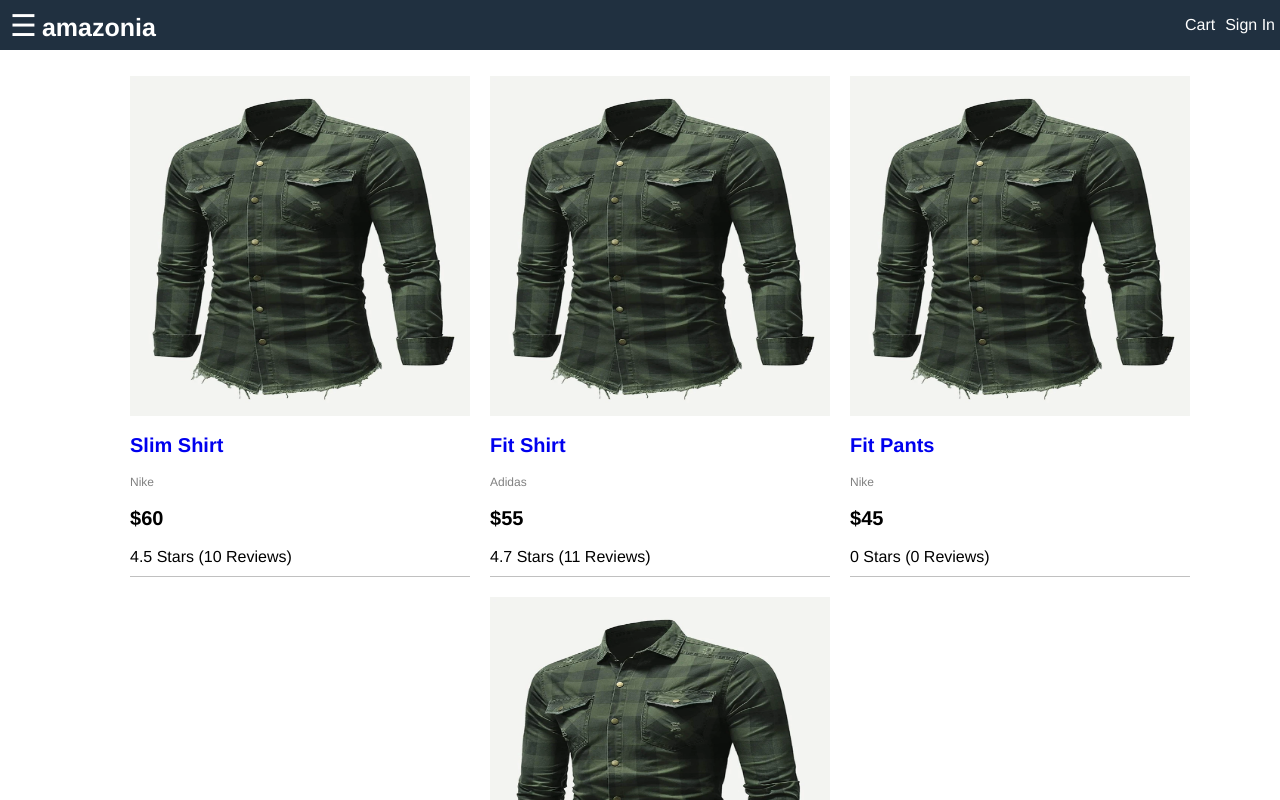
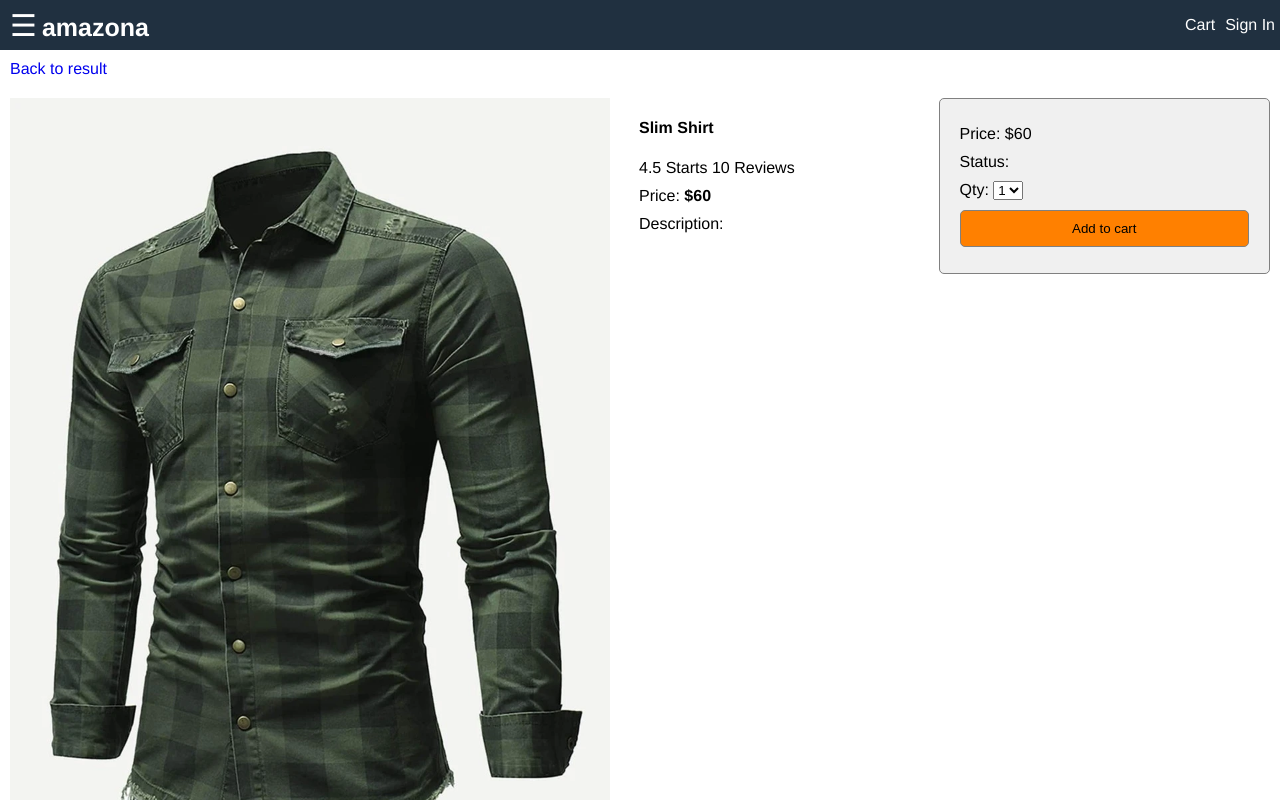
Before and after one commit to ZEwela/amazonia-, a React (Create React App) app in the folder frontend/: page /products/1 in a window 1280 px wide. Shown: the top 800 px of the page. Built offline with nearby package versions, Linux system fonts and the light colour scheme.

Commit message:
Product Details

```diff
--- a/frontend/package.json
+++ b/frontend/package.json
@@ -8,6 +8,7 @@
     "@testing-library/user-event": "^13.5.0",
     "react": "^18.2.0",
     "react-dom": "^18.2.0",
+    "react-router-dom": "^6.8.1",
     "react-scripts": "5.0.1",
     "web-vitals": "^2.1.4"
   },
--- a/frontend/src/App.js
+++ b/frontend/src/App.js
@@ -1,6 +1,8 @@
 import React from 'react';
+import { Link, Route, Routes } from 'react-router-dom';
 import './App.css';
-import data from './data';
+import HomeScreen from './Screens/HomeScreen';
+import ProductScreen from './Screens/ProductScreen';
 
 
 function App() {
@@ -12,13 +14,14 @@ function App() {
   }
 
   return (
+
         <div className="grid-container">
             <header className="header">
                 <div className="brand">
                     <button onClick={openMenu}>
                         &#9776;
                     </button>
-                <a href="index.html">amazonia</a>
+                    <Link to="/">amazona</Link>
                 </div>
                 <div className="header-links">
                     <a href="cart.html">Cart</a>
@@ -37,23 +40,10 @@ function App() {
             </aside>
             <main className="main">
                 <div className="content">
-                <ul className="products">
-                    {
-                        data.products.map(product =>
-                            <li>
-                                <div className="product">
-                                    <img  className="product-image" src={product.image} alt="product"/>
-                                    <div className="product-name">
-                                        <a href="product.html">{product.name}</a>
-                                    </div>
-                                    <div className="product-brand">{product.brand}</div>
-                                    <div className="product-price">${product.price}</div>
-                                    <div className="product-rating">{product.rating} Stars ({product.numReviews} Reviews)</div>
-                                </div>
-                            </li>
-                        )
-                    }
-                </ul>
+                    <Routes>
+                        <Route path="/products/:id" element={<ProductScreen/>} />
+                        <Route path="/" exact={true} element={<HomeScreen/>} />
+                    </Routes>
                 </div>
             </main>
             <footer className="footer">
--- /dev/null
+++ b/frontend/src/Screens/HomeScreen.js
@@ -0,0 +1,26 @@
+import { Link } from 'react-router-dom';
+import data from '../data';
+
+function HomeScreen(props) {
+    return (
+        <ul className="products">
+            {
+                data.products.map(product =>
+                    <li key={product._id}>
+                        <div className="product">
+                            <img  className="product-image" src={product.image} alt="product"/>
+                            <div className="product-name">
+                                <Link to={`/products/${product._id}`}>{product.name}</Link>
+                            </div>
+                            <div className="product-brand">{product.brand}</div>
+                            <div className="product-price">${product.price}</div>
+                            <div className="product-rating">{product.rating} Stars ({product.numReviews} Reviews)</div>
+                        </div>
+                    </li>
+                )
+            }
+        </ul>
+    )
+}
+
+export default HomeScreen;
--- /dev/null
+++ b/frontend/src/Screens/ProductScreen.js
@@ -0,0 +1,64 @@
+import React from 'react';
+import { useParams, Link } from 'react-router-dom';
+import data from '../data';
+
+
+function ProductScreen(props) {
+    const { id } = useParams();
+    const product = data.products.find(x=> x._id === id);
+
+
+
+    return <div>
+        <div className='back-to-result'>
+            <Link to="/">Back to result</Link>
+        </div>
+        <div className='details'>
+            <div className='details-image'>
+                <img src={product.image} alt={product.name}></img>
+            </div>
+            <div className='details-info'>
+                <ul>
+                    <li>
+                        <h4>{product.name}</h4>
+                    </li>
+                    <li>
+                        {product.rating} Starts {product.numReviews} Reviews
+                    </li>
+                    <li>
+                        Price: <b>${product.price}</b>
+                    </li>
+                    <li>
+                        Description:
+                        <div>
+                            {product.description}
+                        </div>
+                    </li>
+                </ul>
+            </div>
+            <div className='details-action'>
+                <ul>
+                    <li>
+                        Price: ${product.price}
+                    </li>
+                    <li>
+                        Status: {product.status}
+                    </li>
+                    <li>
+                        Qty: <select>
+                            <option>1</option>
+                            <option>2</option>
+                            <option>3</option>
+                            <option>4</option>
+                        </select>
+                    </li>
+                    <li>
+                        <button className="button primary">Add to cart</button>
+                    </li>
+                </ul>
+            </div>
+        </div>
+    </div>
+}
+
+export default ProductScreen;
--- a/frontend/src/data.js
+++ b/frontend/src/data.js
@@ -1,6 +1,7 @@
-export default {
+const data = {
     products: [
         {
+            _id:'1',
             name: 'Slim Shirt',
             category: 'Shirts',
             image:'/images/d1.jpg',
@@ -10,6 +11,7 @@ export default {
             numReviews: 10
         },
         {
+            _id:'2',
             name: 'Fit Shirt',
             category: 'Shirts',
             image:'/images/d1.jpg',
@@ -19,6 +21,7 @@ export default {
             numReviews: 11
         },
         {
+            _id:'3',
             name: 'Fit Pants',
             category: 'Pants',
             image:'/images/d1.jpg',
@@ -28,6 +31,7 @@ export default {
             numReviews: 0
         },
         {
+            _id:'4',
             name: 'Best Pants',
             category: 'Pants',
             image:'/images/d1.jpg',
@@ -38,3 +42,5 @@ export default {
         },
     ]
 }
+
+export default data;
--- a/frontend/src/index.css
+++ b/frontend/src/index.css
@@ -6,6 +6,9 @@ body{
   font: 1.6rem Helvetica;
   height: 100vh;
   margin: 0;
+}
+#root{
+  height: 100%;
 }
 .grid-container{
   display: grid;
@@ -133,3 +136,54 @@ a:hover{
   right: .5rem;
   top: 1.5rem;
 }
+
+/* Product Details */
+.details{
+  display: flex;
+  justify-content: space-between;
+  align-items: flex-start;
+  flex-wrap: wrap;
+  padding: 1rem;
+}
+.details-image {
+  flex: 2 1 60rem;
+}
+.details-image img {
+  max-width: 60rem;
+}
+.details-info {
+  flex: 1 1 30rem;
+}
+.details-action {
+  flex: 1 1 30rem;
+  border: .1rem #808080 solid;
+  border-radius: 0.5rem;
+  background-color: #f0f0f0f0;
+  padding: 1rem;
+}
+.details-info ul, .details-action ul{
+  list-style-type: none;
+  padding: 0;
+}
+.details-info li, .details-action li{
+  margin: 1rem;
+}
+.back-to-result{
+  padding: 1rem;
+}
+.details-action ul li:last-child {
+  display: flex;
+  flex-direction: column;
+}
+.button{
+  padding: 1rem;
+  border: .1rem #808080 solid;
+  border-radius: 0.5rem;
+  cursor: pointer;
+}
+.button:hover{
+  border: .1rem #404040 solid;
+}
+.button.primary{
+  background-color: #ff8000;
+}
--- a/frontend/src/index.js
+++ b/frontend/src/index.js
@@ -3,11 +3,14 @@ import ReactDOM from 'react-dom/client';
 import './index.css';
 import App from './App';
 import reportWebVitals from './reportWebVitals';
+import { BrowserRouter } from 'react-router-dom';
 
 const root = ReactDOM.createRoot(document.getElementById('root'));
 root.render(
   <React.StrictMode>
-    <App />
+    <BrowserRouter>
+      <App />
+     </BrowserRouter>
   </React.StrictMode>
 );
 
```
Also changed, not shown: 1 other file (tests, documents, lock files or other folders). Lines whose indentation alone changed are shown as unchanged.
